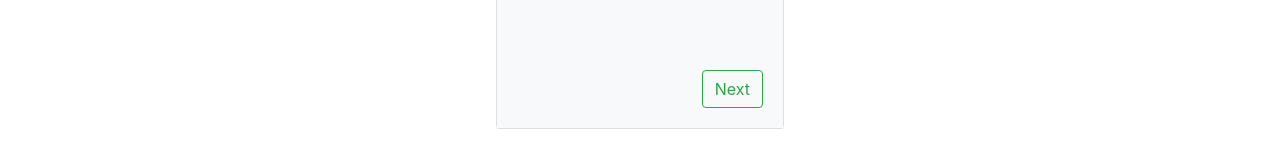
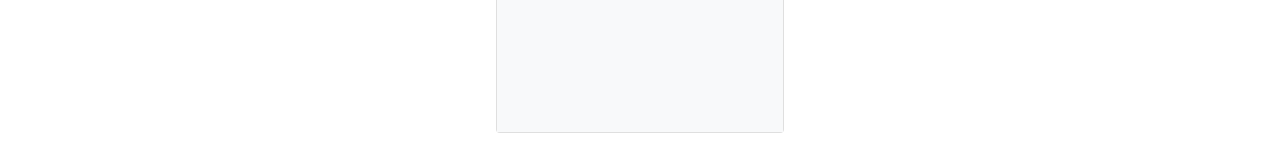
Before and after one commit to andyahn91/pokemon-wiki, a React app: page / in a window 1280 px wide. Shown: the part 775-921 px from the top of the page. Built offline with nearby package versions, Linux system fonts and the light colour scheme.

Commit message:
function load added to make code clearner, unnecessary comments are deleted

```diff
--- a/src/components/Items.jsx
+++ b/src/components/Items.jsx
@@ -1,69 +1,39 @@
-import React, { Component } from "react";
+import React from "react";
 
 const Items = (props) => {
-  const { imageURL, name, description} = props.pokemon;
-  const questinoMark = 'https://static.thenounproject.com/png/22161-200.png'
+  const { imageURL, name, description } = props.pokemon;
+  const questionMark = 'https://static.thenounproject.com/png/22161-200.png';
+
+  /**
+   * Returns its argument. If nothing is passed as an argument, it returns a string 'Loading...'
+   * @param {string} variable
+   */
+  const load = (variable) => {
+    return variable === undefined ? 'Loading...' : variable;
+  };
+
   return (
-    <div className="card" style={{ width: "18rem" }}>
+    <div className="card mx-3" style={{ width: '18rem', height: '34rem' }}>
       <img
-        src={imageURL === undefined ? questinoMark : imageURL}
-        className="card-img-top p-2 "
+        src={imageURL === undefined ? questionMark : imageURL}
+        className="card-img-top p-2"
+        alt=""
       />
       <div className="card-body bg-light">
-        <h5 className="card-title text-center">{name === undefined ? 'Loading...' : name}</h5>
-        <p className="card-text">{description === undefined ? 'Loading...' : description}</p>
-        <div className="text-right">
+        <h5 className="card-title text-center">{load(name)}</h5>
+        <p className="card-text overflow-auto">{load(description)}</p>
+        {/* <div className="text-right">
           <button
             type="button"
-            className="btn btn-outline-success"
-            onClick={props.onNext}
+            className="btn btn-outline-danger btn-sm"
+            onClick={props.onDelete}
           >
-            Next
+            Delete
           </button>
-        </div>
+        </div> */}
       </div>
     </div>
   );
-}
-
-// class Items extends Component {
-//   constructor(props){
-//     super(props);
-//   }
-
-//   componentDidMount(){
-//     console.log('Item componentDidMount!');
-//   }
-
-//   render() {
-//     console.log('Items Component Rendered!');
-//     console.log('this.props.pokemon', this.props.pokemon)
-
-//     return (
-//       <div className="card" style={{ width: "18rem" }}>
-//         <img
-//           src="https://raw.githubusercontent.com/PokeAPI/sprites/master/sprites/pokemon/1.png"
-//           className="card-img-top p-2 "
-//         />
-//         <div className="card-body bg-light">
-//           <h5 className="card-title text-center">{this.props.pokemon === undefined ? 'Loading...' : this.props.pokemon.name}</h5>
-//           <p className="card-text">
-//             Some quick example text to build on the card title and make up the
-//             bulk of the card's content.
-//           </p>
-//           <div className="text-right">
-//             <button
-//               type="button"
-//               onMouseEnter={() => "btn btn-info"}
-//               className="btn btn-outline-info"
-//             >
-//               Next
-//             </button>
-//           </div>
-//         </div>
-//       </div>
-//     );
-//   }
-// }
+};
 
 export default Items;
```
